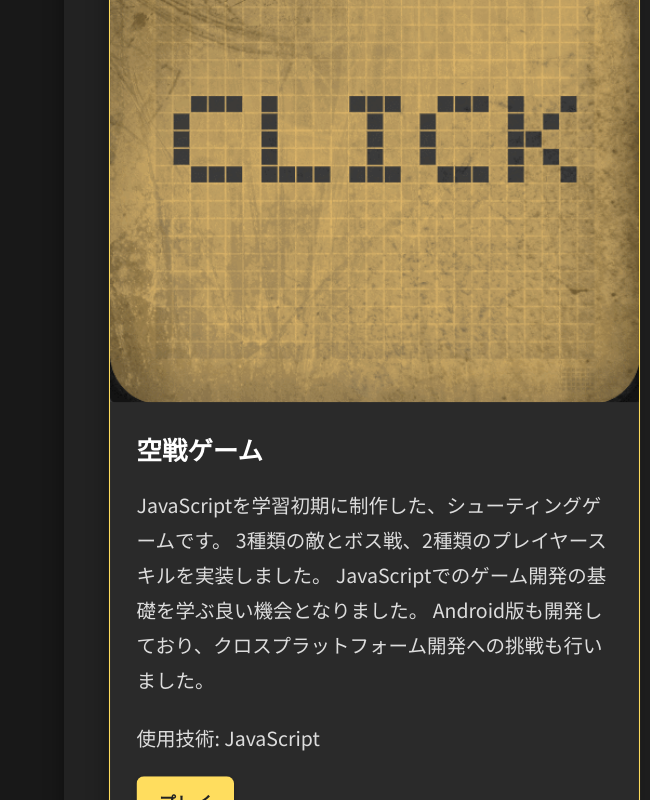
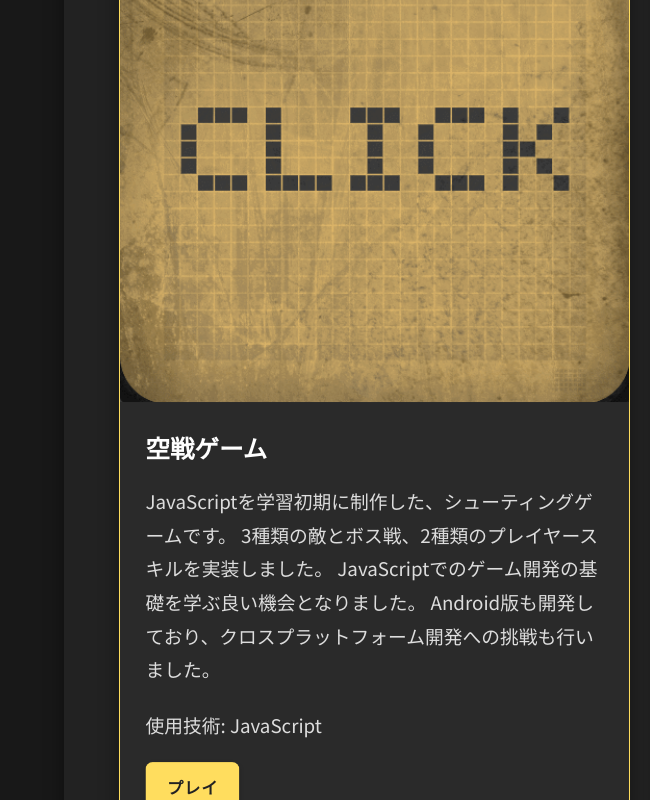
Before and after one commit to dklaputa/dklaputa.github.io, a plain HTML site: page index.html in a window 1280 px wide. In both pictures the pointer is over the element 374 px from the left and 2596 px from the top of the page. Shown: the part 2196-2996 px from the top of the page, 0-650 px from the left. Drawn offline with Linux system fonts and the light colour scheme.

Commit message:
scale tweaks.

```diff
--- a/index.html
+++ b/index.html
@@ -192,7 +192,7 @@
         }
 
         .project-item:hover {
-            transform: scale(1.06); /* ホバー時、少し大きく拡大 */
+            transform: scale(1.02); /* ホバー時、少し大きく拡大 */
             box-shadow: 0 8px 20px rgba(0, 0, 0, 0.4); /* ホバー時の影をより強く */
             border-color: #ffdd5e; /* ホバー時にボーダーを表示 */
         }
```
